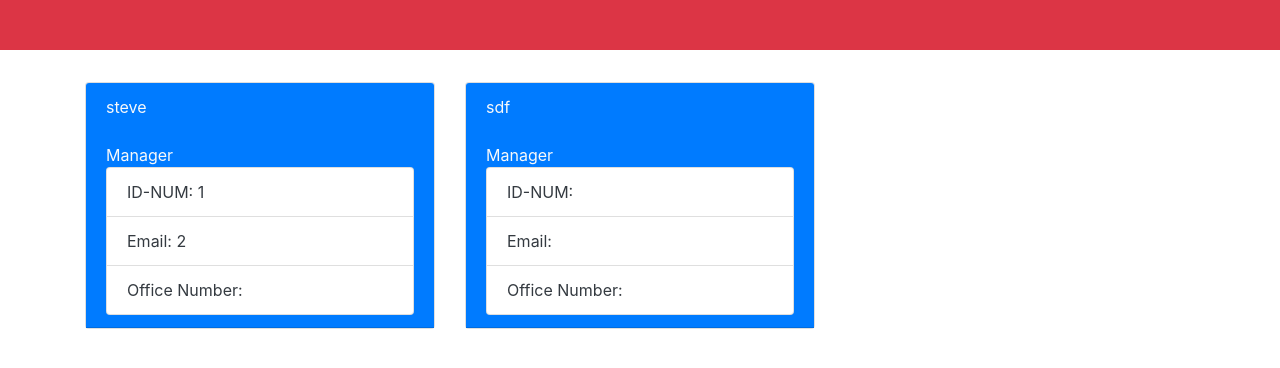
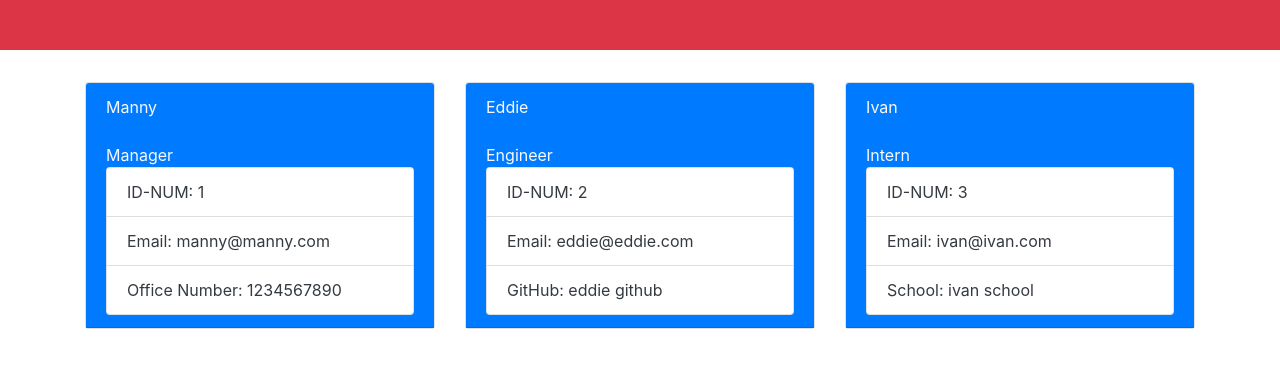
Before and after one commit to StephenSaylor/Team-Profile-Generator, a plain HTML site: page teamprofile.html in a window 1280 px wide. Shown: the part 134-502 px from the top of the page. Drawn offline with nearby package versions, Linux system fonts and the light colour scheme.

```diff
--- a/teamprofile.html
+++ b/teamprofile.html
@@ -16,21 +16,31 @@
 			<div class="row">
 			<div class="col-4">
 			<div class="card">
-				<h class="card-header bg-primary text-light">steve<br /><br />Manager</h5>
+				<h class="card-header bg-primary text-light">Manny<br /><br />Manager</h5>
 				<ul class="list-group text-dark">
 					<li class="list-group-item">ID-NUM: 1 </li>
-					<li class="list-group-item">Email: 2 </li>
-					<li class="list-group-item">Office Number:  </li>
+					<li class="list-group-item">Email: manny@manny.com </li>
+					<li class="list-group-item">Office Number: 1234567890 </li>
 				</ul>
 			</div>
 		</div>
 		<div class="col-4">
+                <div class="card">
+                    <h class="card-header bg-primary text-light">Eddie<br /><br />Engineer</h5>
+                    <ul class="list-group text-dark">
+                        <li class="list-group-item">ID-NUM: 2 </li>
+                        <li class="list-group-item">Email: eddie@eddie.com </li>
+                        <li class="list-group-item">GitHub: eddie github </li>
+                    </ul>
+                </div>
+            </div>
+			 <div class="col-4">
 			<div class="card">
-				<h class="card-header bg-primary text-light">sdf<br /><br />Manager</h5>
+				<h class="card-header bg-primary text-light">Ivan<br /><br />Intern</h5>
 				<ul class="list-group text-dark">
-					<li class="list-group-item">ID-NUM:  </li>
-					<li class="list-group-item">Email:  </li>
-					<li class="list-group-item">Office Number:  </li>
+					<li class="list-group-item">ID-NUM: 3 </li>
+					<li class="list-group-item">Email: ivan@ivan.com </li>
+					<li class="list-group-item">School: ivan school </li>
 				</ul>
 			</div>
 		</div>
```
Also changed, not shown: README.md (added), 1 other file.
